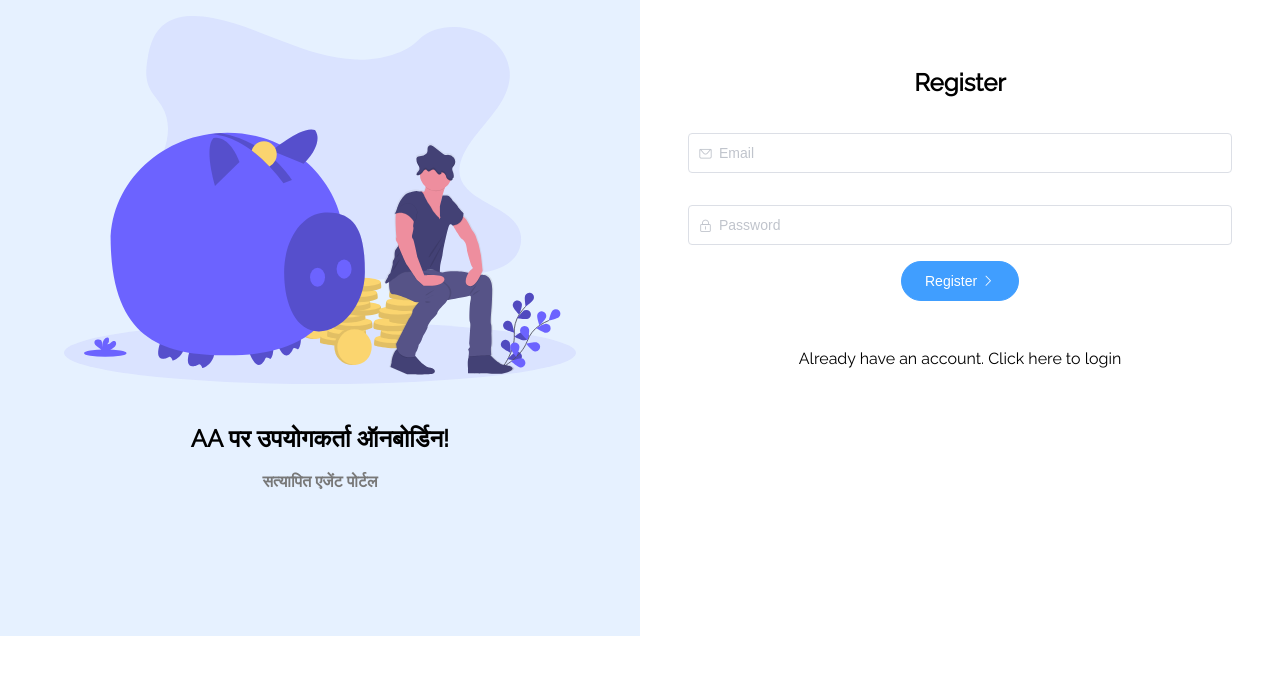
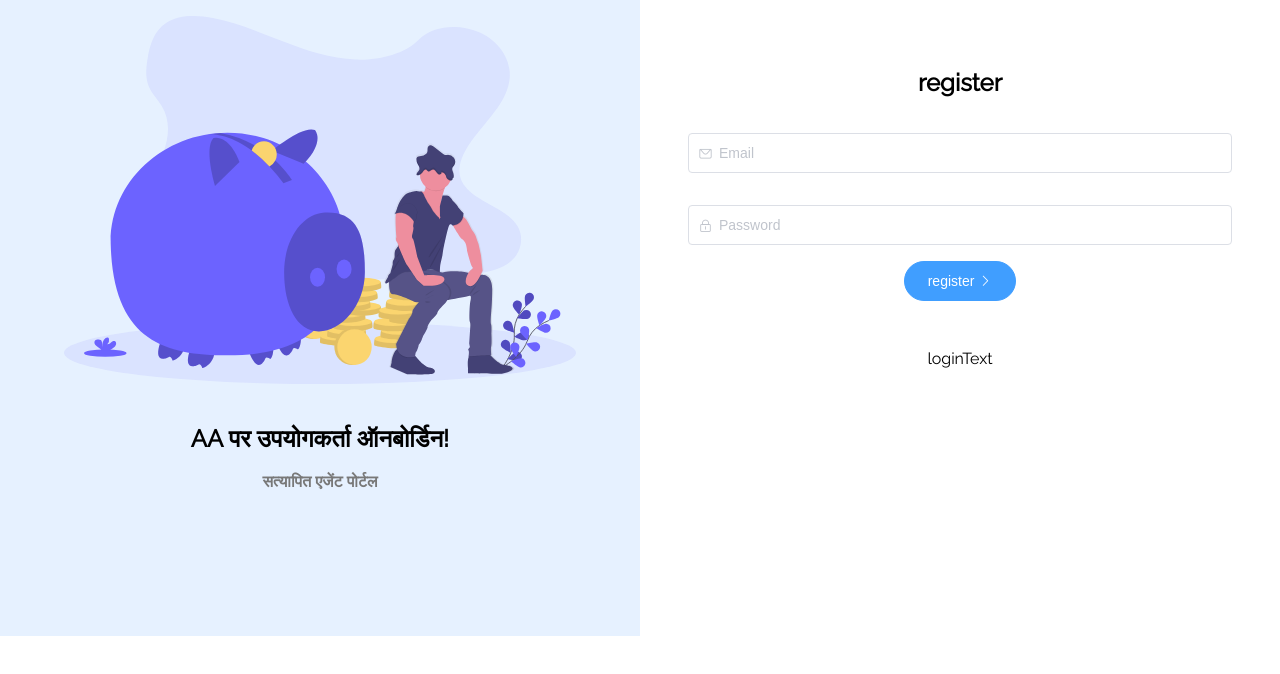
Before and after one commit to SiddhantJ19/AA-Hack-Team-Swartz, a Vue app in the folder web/: page / in a window 1280 px wide. Both pictures are taken after a click on the element "खाता नहीं है पंजीकरण करने के लिए यहां क्लिक करें". Shown: the top 674 px of the page. Built offline with nearby package versions, Linux system fonts and the light colour scheme; no server answers.

Commit message:
Update Login.vue

```diff
--- a/web/src/views/Login.vue
+++ b/web/src/views/Login.vue
@@ -62,7 +62,7 @@
                 ref="form"
                 :model="form"
                 label-width="120px">
-                  <h1>Register</h1>
+                  <h1>{{$t('register')}}</h1>
                   <!-- Email -->
                   <el-input
                           name="email"
@@ -86,10 +86,10 @@
                           class="button"
                           type="primary"
                           native-type="submit"
-                          round>Register <i class="el-icon-arrow-right"></i>
+                          round>{{$t('register')}} <i class="el-icon-arrow-right"></i>
                   </el-button>
 
-                  <p style="padding-top:2rem; cursor: pointer" @click="goToLogin">Already have an account. Click here to login</p>
+                  <p style="padding-top:2rem; cursor: pointer" @click="goToLogin">{{$t('loginText')}}</p>
               </el-form>
             </el-col>
         </el-row>
```
